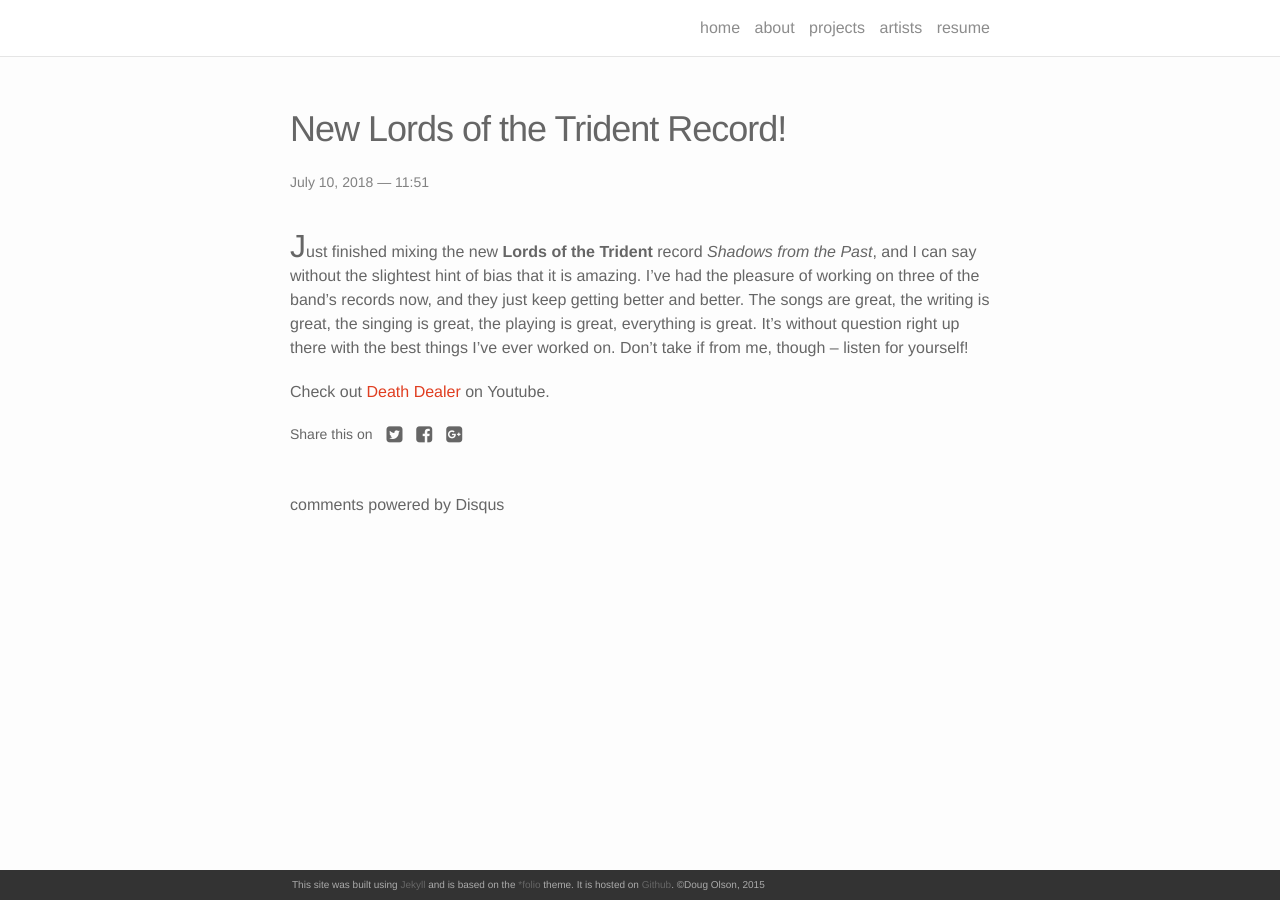
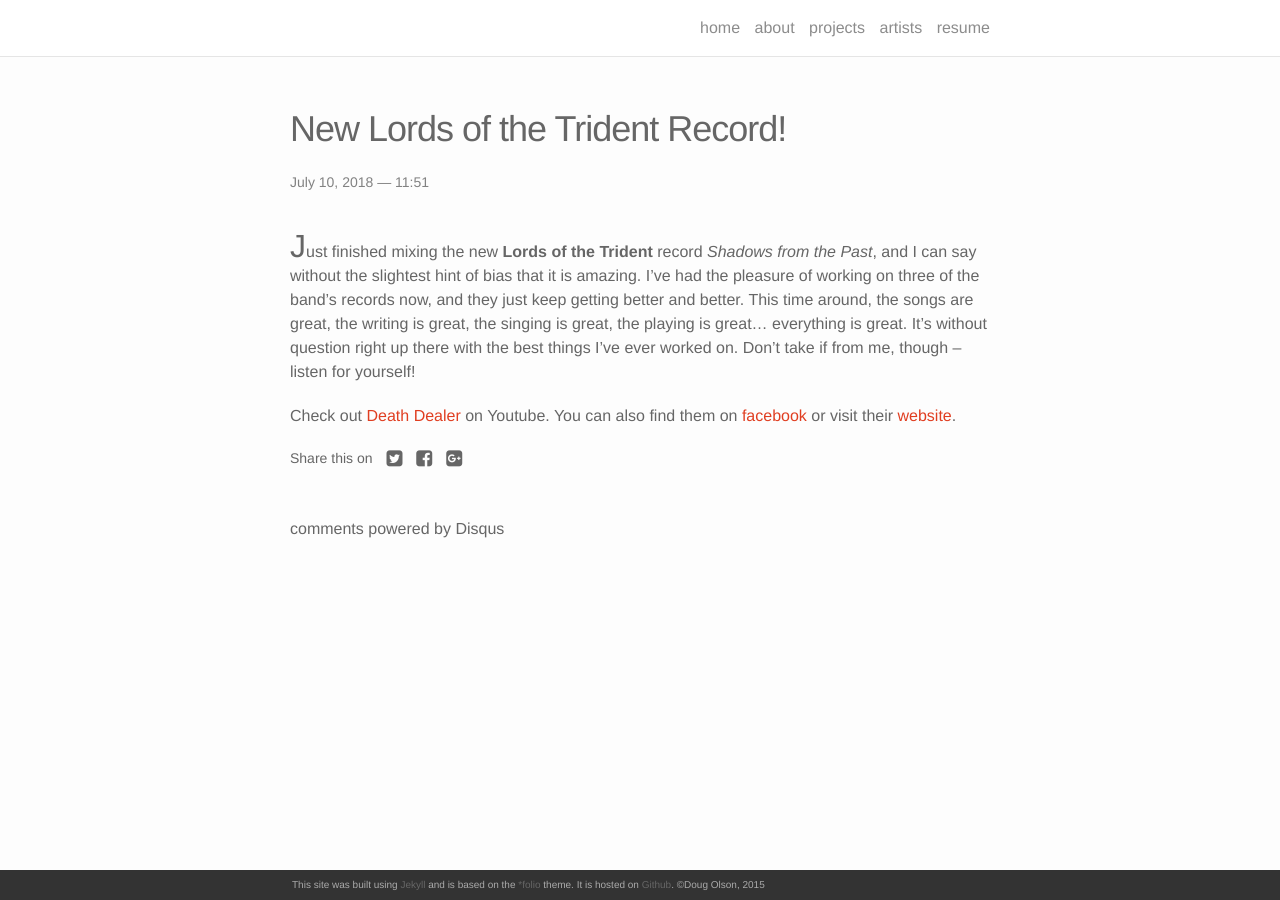
Before and after one commit to dougolson/dougolson.github.io, a Jekyll site: the page built from _posts/2018-07-10-New-Lords-of-the-Trident-Record.markdown, in a window 1280 px wide. Built offline with Jekyll 4.4.1, drawn with Linux system fonts in a browser that asks for light colours; nearby versions of some CDN libraries; comment, search, counter and statistics services are not loaded.

Commit message:
revised LOTT post

```diff
--- a/_posts/2018-07-10-New-Lords-of-the-Trident-Record.markdown
+++ b/_posts/2018-07-10-New-Lords-of-the-Trident-Record.markdown
@@ -7,6 +7,6 @@
 comments: True
 ---
 
-Just finished mixing the new __Lords of the Trident__ record _Shadows from the Past_, and I can say without the slightest hint of bias that it is amazing. I've had the pleasure of working on three of the band's records now, and they just keep getting better and better. The songs are great, the writing is great, the singing is great, the playing is great, everything is great. It's without question right up there with the best things I've ever worked on. Don't take if from me, though -- listen for yourself!
+Just finished mixing the new __Lords of the Trident__ record _Shadows from the Past_, and I can say without the slightest hint of bias that it is amazing. I've had the pleasure of working on three of the band's records now, and they just keep getting better and better. This time around, the songs are great, the writing is great, the singing is great, the playing is great... everything is great. It's without question right up there with the best things I've ever worked on. Don't take if from me, though -- listen for yourself!
 
-Check out [Death Dealer](https://www.youtube.com/watch?v=TnnrMQe43Hg) on Youtube.
+Check out [Death Dealer](https://www.youtube.com/watch?v=TnnrMQe43Hg) on Youtube. You can also find them on [facebook](https://www.facebook.com/lordsofthetrident/) or visit their [website](http://www.lordsofthetrident.com/).
```
